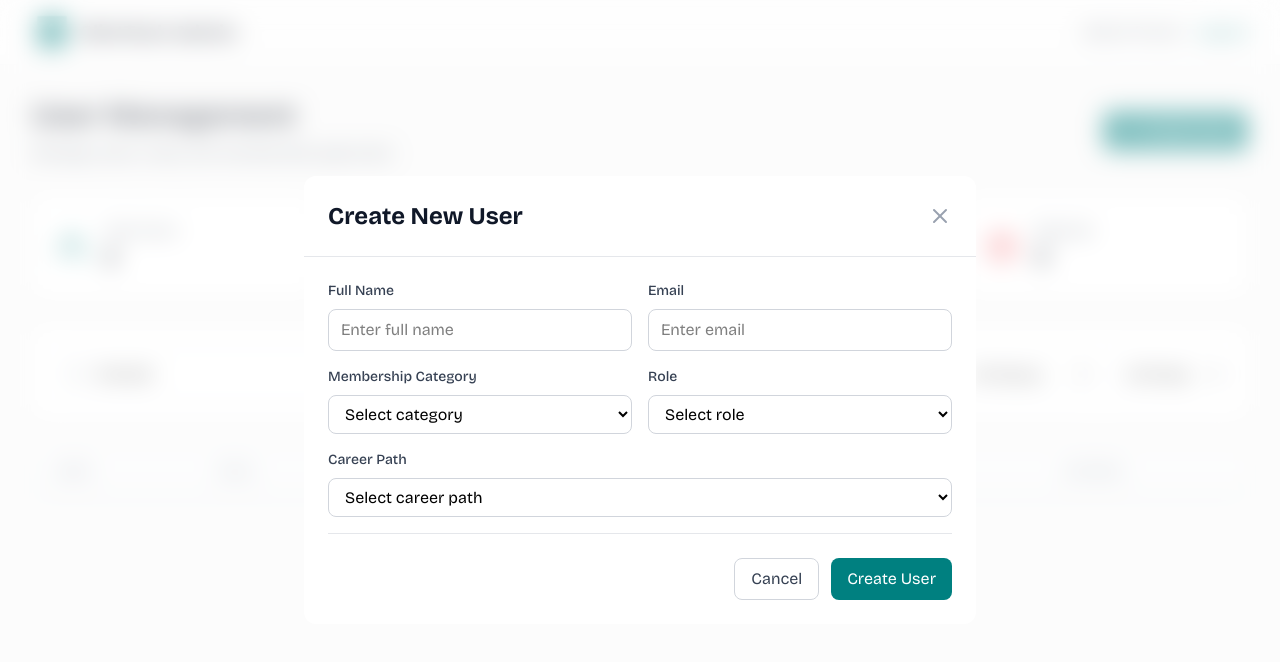
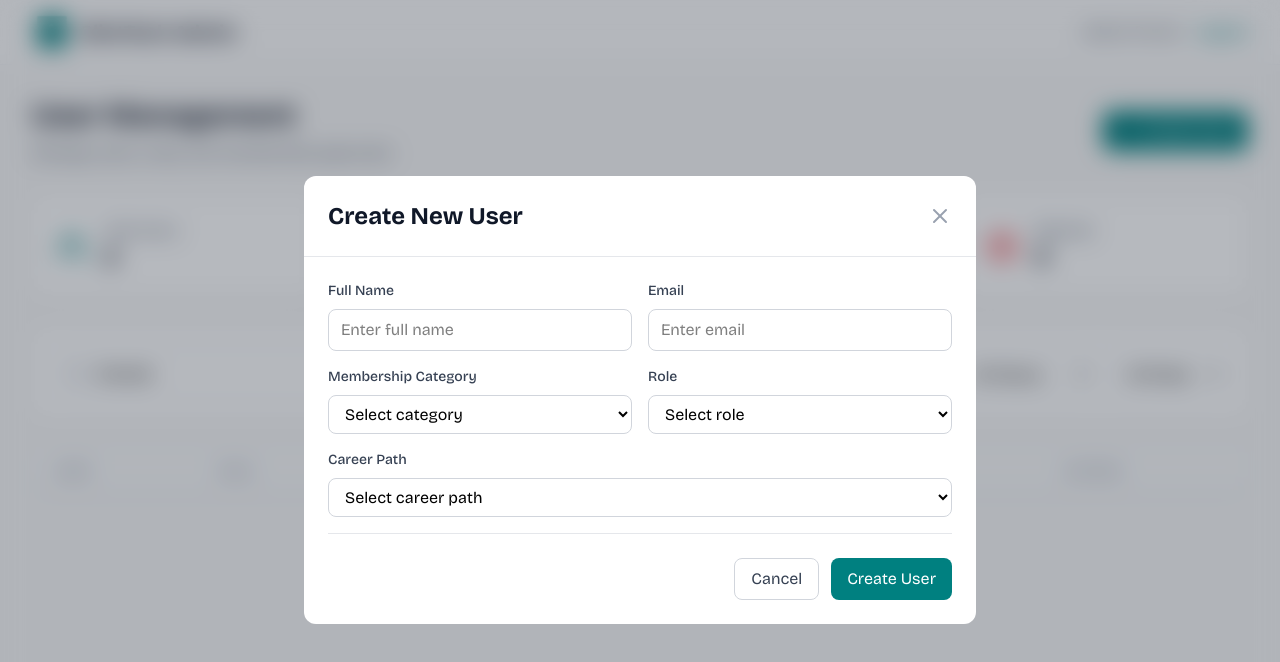
Before and after one commit to SLINT-Tech/slinttech.org, a React (Vite) app: page /admin/dashboard in a window 1280 px wide. Both pictures are taken after typing "Sample" into the empty fields and a click on the button "Create User". Shown: the top 662 px of the page. Built offline with nearby package versions, Linux system fonts and the light colour scheme.

Commit message:
Darken modal backdrop for better contrast

```diff
--- a/src/Pages/AdminDashboard.tsx
+++ b/src/Pages/AdminDashboard.tsx
@@ -385,7 +385,7 @@ const AdminDashboard = () => {
 
       {/* User Details Modal */}
       {showUserModal && selectedUser && (
-        <div className="fixed inset-0 bg-white/50 backdrop-blur-md flex items-center justify-center z-50 p-4">
+        <div className="fixed inset-0 bg-gray-900/30 backdrop-blur-md flex items-center justify-center z-50 p-4">
           <div className="bg-white rounded-xl max-w-4xl w-full max-h-[90vh] overflow-y-auto">
             <div className="p-6 border-b border-gray-200">
               <div className="flex justify-between items-center">
@@ -594,7 +594,7 @@ const AdminDashboard = () => {
 
       {/* Create User Modal */}
       {showCreateModal && (
-        <div className="fixed inset-0 bg-white/50 backdrop-blur-md flex items-center justify-center z-50 p-4">
+        <div className="fixed inset-0 bg-gray-900/30 backdrop-blur-md flex items-center justify-center z-50 p-4">
           <div className="bg-white rounded-xl max-w-2xl w-full max-h-[90vh] overflow-y-auto">
             <div className="p-6 border-b border-gray-200">
               <div className="flex justify-between items-center">
```
